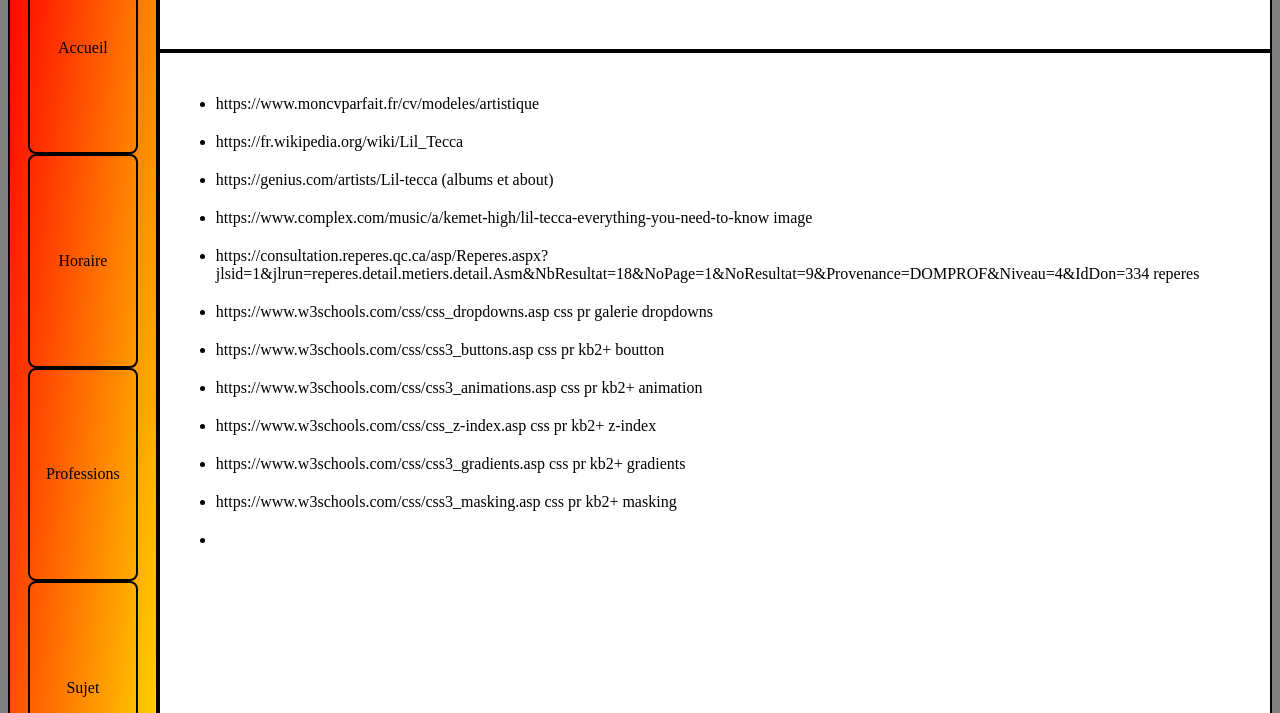
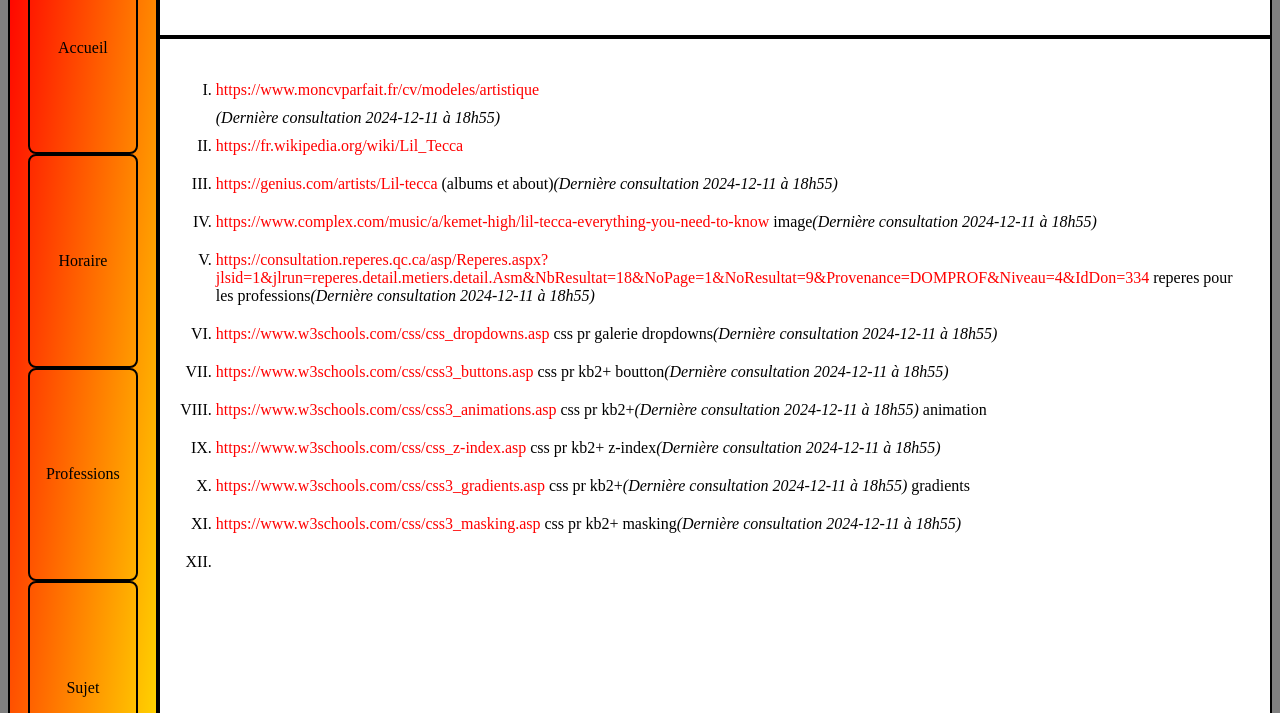
Before and after one commit to Patnay/PFI, a plain HTML site: page sources.html in a window 1280 px wide. Shown: the part 87-800 px from the top of the page. Drawn offline with Linux system fonts and the light colour scheme.

Commit message:
Finished

```diff
--- a/css/style.css
+++ b/css/style.css
@@ -1,4 +1,4 @@
-.page{
+.page {
     grid-template-columns: 1fr 1fr 9fr;
     grid-template-rows: 1fr 2fr;
     grid-template-areas:
@@ -9,22 +9,32 @@
     ;
     background-color: white;
 }
+
 .conteneur {
     margin: auto;
     display: grid;
 }
-#prof{
+
+#prof {
     grid-template-rows: 1fr 14fr;
 }
-#sujet{
+
+#sujet {
     grid-template-rows: 1fr 4fr;
 }
-#gLil{
+
+#gLil {
     grid-template-rows: 1fr 10fr;
     height: 1800px;
 }
-#kb2{
+
+#kb2 {
     grid-template-rows: 1fr 2fr;
+    height: 1300px;
+}
+
+#Sources {
+    grid-template-rows: 1fr 10fr;
     height: 1300px;
 }
 
@@ -34,9 +44,11 @@
     border-collapse: collapse;
 
 }
-#realisation{
+
+#realisation {
     padding-right: 5%;
 }
+
 nav {
     grid-area: n;
     background-image: linear-gradient(to bottom right, red, yellow);
@@ -50,7 +62,7 @@ main {
 
 header {
     grid-area: h;
-    height: ;
+
 
 }
 
@@ -84,7 +96,8 @@ nav div {
     height: 1280px;
 
 }
-#nLil{
+
+#nLil {
     height: 600px;
 }
 
@@ -138,10 +151,16 @@ li {
     padding: 10px 0px;
 }
 
-h1,h2,h3,h4,h5,h6 {
+h1,
+h2,
+h3,
+h4,
+h5,
+h6 {
     display: inline-block;
 }
-.flex{
+
+.flex {
     display: flex;
     flex-grow: 1;
     justify-content: space-around;
@@ -248,13 +267,13 @@ body {
 #francais1 {
     grid-area: f1;
     height: 2fr;
-    background-color:magenta;
+    background-color: magenta;
 }
 
 #francais2 {
     grid-area: f2;
     height: 2fr;
-    background-color:magenta;
+    background-color: magenta;
 }
 
 #web {
@@ -265,8 +284,8 @@ body {
 
 #HORRAIRE {
     display: grid;
-    grid-template-columns: repeat(5,1fr);
-    grid-template-rows: repeat(11,1fr);
+    grid-template-columns: repeat(5, 1fr);
+    grid-template-rows: repeat(11, 1fr);
     grid-template-areas:
         "m1 . ex1 po3 ."
         "m1 . ex1 po3 ."
@@ -284,7 +303,8 @@ body {
 
 
 }
-#time{
+
+#time {
     float: left;
     padding-left: 0px;
     margin-bottom: 0px;
@@ -295,101 +315,116 @@ body {
     height: 1478.48px;
 }
 
-#HORRAIRE div{
+#HORRAIRE div {
     margin-bottom: 3px;
-    color:white;
+    color: white;
     border-radius: 5%;
 }
 
-table, tr,td{
+table,
+tr,
+td {
     padding: 24px;
     border: solid black 2px;
 }
+
 tr {
     background-color: gray;
 }
-tr :nth-child(even){
+
+tr :nth-child(even) {
     background-color: white;
 }
-#galerie div{
+
+#galerie div {
 
     flex-grow: 1;
 
 
 }
-#kb2{
+
+#kb2 {
     grid-template-rows: 10% 80% 10%;
 
 }
-#galerie img{
+
+#galerie img {
     width: 128px
+}
 
-}
-#galerie figcaption{
+#galerie figcaption {
     font-size: 0;
 
 
 }
-#galerie figure:hover  figcaption{
+
+#galerie figure:hover figcaption {
 
 
     animation-name: biggerGal;
     animation-duration: 2s;
     animation-fill-mode: forwards
 }
-#galerie div{
+
+#galerie div {
 
     flex-direction: column;
     position: relative;
 
 }
 
-aside{
+aside {
     grid-area: a;
 }
 
-#lil_tecca_sujet{
+#lil_tecca_sujet {
     width: 45%;
     float: right;
 
 }
-.nameAlbum{
+
+.nameAlbum {
     padding: 0px;
     margin: 0px;
     width: 128px;
 }
-#gLil{
+
+#gLil {
     width: 66%;
 }
-ul{
+
+ul {
     width: fit-content;
 }
 
 
 @keyframes biggerGal {
-    from{    display: none;
+    from {
+        display: none;
 
         opacity: 50%;
     }
-    to{
-        display:block;
+
+    to {
+        display: block;
         font-size: small;
-        padding-right: auto;
         opacity: 100%;
         flex-basis: 100%;
 
     }
 }
-#mskLilTecca{
+
+#mskLilTecca {
     width: 35%;
     overflow-y: scroll;
     background: url(../images/Virgo_album_cover.png);
     -webkit-mask-image: radial-gradient(black rgba(255, 255, 255, 0.3));
-    mask-image: radial-gradient(black,rgba(255, 255, 255, 0.3));
+    mask-image: radial-gradient(black, rgba(255, 255, 255, 0.3));
 }
-button{
+
+button {
     border: none;
-color:white;
+    color: white;
     background-color: limegreen;
     padding: 15px 2%;
     text-align: center;
@@ -397,15 +432,24 @@ text-decoration: none;
     display: inline-block;
     font-size: 16px;
 }
- button:hover{
-    color:black;
-    box-shadow: 0 8px 16px 0 rgba(0,0,0,0.24), 0 17px 50px rgba(0,0,0,0.19);
+
+button:hover {
+    color: black;
+    box-shadow: 0 8px 16px 0 rgba(0, 0, 0, 0.24), 0 17px 50px rgba(0, 0, 0, 0.19);
 }
 
-@media (width < 1200px){
-    .page{
-        grid-template-columns: 1fr 1fr ;
-        grid-template-rows: 1fr 1fr 1fr 1fr ;
+#sources {
+    list-style: upper-roman;
+}
+
+#sources a {
+    color: red;
+}
+
+@media (width < 1200px) {
+    .page {
+        grid-template-columns: 1fr 1fr;
+        grid-template-rows: 1fr 1fr 1fr 1fr;
         grid-template-areas:
             "n n n"
             "h h h"
@@ -414,19 +458,29 @@ font-size: 16px;
 
 
     }
-    #cv{
+
+    #cv {
         height: 1700px;
     }
-    #prof{
+
+    #prof {
         height: 2150px;
     }
-    #horraire{
+
+    #horraire {
         height: 1900px;
     }
-    #sujet{
+
+    #sujet {
         height: 1000px;
     }
-   #kb2{
+
+    #kb2 {
+        height: 800px;
+        grid-template-rows: 10% 10% 70% 10%;
+    }
+
+    #Sources {
         height: 800px;
         grid-template-rows: 10% 10% 70% 10%;
     }
@@ -435,78 +489,99 @@ font-size: 16px;
 
         flex-direction: row;
         flex-grow: 1;
-        padding: 2px;;
+        padding: 2px;
+        ;
         height: min-content;
     }
+
     nav div div:hover {
         width: 10%;
         background-color: white;
 
     }
-    .margin_b{
+
+    .margin_b {
         margin-bottom: 0px;
         padding: 0px;
     }
-    #nLil{
+
+    #nLil {
         height: fit-content;
     }
-    #gLil{
+
+    #gLil {
         width: 100%;
         height: 1800px;
 
     }
-#time{
+
+    #time {
 
 
         height: 1270px;
     }
-#HORRAIRE div{
+
+    #HORRAIRE div {
         width: 85%;
         font-size: smaller;
         color: black;
 
 
     }
-#HORRAIRE{
+
+    #HORRAIRE {
         grid-template-columns: repeat(5, 1fr);
     }
 }
 
-    @media(width < 800px){
+@media(width < 800px) {
 
     nav {
 
         background-image: linear-gradient(to bottom right, blue, aqua);
 
     }
-        #HORRAIRE{
+
+    #HORRAIRE {
         grid-template-columns: repeat(5, 110px);
     }
-        #HORRAIRE div{
+
+    #HORRAIRE div {
         width: 85%;
         font-size: smaller;
         color: black;
 
 
     }
-        #time{
+
+    #time {
 
 
         height: 1430px;
     }
-        #cv{
+
+    #cv {
         height: 2000px;
     }
-        #prof{
+
+    #prof {
         height: 2850px;
     }
-        #horraire{
+
+    #horraire {
         height: 2150px;
     }
-        #sujet{
+
+    #sujet {
         height: 1200px;
     }
-       #kb2{
+
+    #kb2 {
+        height: 1000px;
+        grid-template-rows: 10% 10% 70% 10%;
+    }
+
+    #Sources {
         height: 1000px;
         grid-template-rows: 10% 10% 70% 10%;
     }
--- a/sources.html
+++ b/sources.html
@@ -1,5 +1,6 @@
 <!DOCTYPE html>
 <html lang="fr">
+
 <head>
     <meta charset="UTF-8">
     <meta name="viewport" content="width=device-width, initial-scale=1.0">
@@ -8,7 +9,7 @@
 </head>
 
 <body>
-    <div class="conteneur page" id="kb2">
+    <div class="conteneur page" id="Sources">
         <header class="cellule">
             <h1 class="center">Sources</h1>
         </header>
@@ -36,33 +37,58 @@
             </div>
         </nav>
         <main class="cellule">
-            <ul id="sources"><li>    https://www.moncvparfait.fr/cv/modeles/artistique</li>
-                <li>
-                    https://fr.wikipedia.org/wiki/Lil_Tecca</li>
-                <li>
-                    https://genius.com/artists/Lil-tecca (albums et about)</li>
-                <li>https://www.complex.com/music/a/kemet-high/lil-tecca-everything-you-need-to-know image
+            <ul id="sources">
+                <li> <a href="https://www.moncvparfait.fr/cv/modeles/artistique"
+                        target="_blank">https://www.moncvparfait.fr/cv/modeles/artistique</a></li> <em>(Dernière
+                    consultation 2024-12-11 à 18h55)</em>
+                <li> <a href="https://fr.wikipedia.org/wiki/Lil_Tecca"
+                        target="_blank">https://fr.wikipedia.org/wiki/Lil_Tecca</a>
                 </li>
-                <li>  https://consultation.reperes.qc.ca/asp/Reperes.aspx?jlsid=1&jlrun=reperes.detail.metiers.detail.Asm&NbResultat=18&NoPage=1&NoResultat=9&Provenance=DOMPROF&Niveau=4&IdDon=334 reperes
+                <li><a href="https://genius.com/artists/Lil-tecca " target="_blank">https://genius.com/artists/Lil-tecca
+                    </a>
+                    (albums et about)<em>(Dernière consultation 2024-12-11 à 18h55)</em></li>
+                <li><a href="https://www.complex.com/music/a/kemet-high/lil-tecca-everything-you-need-to-know"
+                        target="_blank">https://www.complex.com/music/a/kemet-high/lil-tecca-everything-you-need-to-know</a>
+                    image<em>(Dernière consultation 2024-12-11 à 18h55)</em>
+                </li>
+                <li> <a href="https://consultation.reperes.qc.ca/asp/Reperes.aspx?jlsid=1&jlrun=reperes.detail.metiers.detail.Asm&NbResultat=18&NoPage=1&NoResultat=9&Provenance=DOMPROF&Niveau=4&IdDon=334"
+                        target="_blank">https://consultation.reperes.qc.ca/asp/Reperes.aspx?jlsid=1&jlrun=reperes.detail.metiers.detail.Asm&NbResultat=18&NoPage=1&NoResultat=9&Provenance=DOMPROF&Niveau=4&IdDon=334</a>
+                    reperes pour les professions<em>(Dernière consultation 2024-12-11 à 18h55)</em>
+                </li>
+                <li><a href="https://www.w3schools.com/css/css_dropdowns.asp"
+                        target="_blank">https://www.w3schools.com/css/css_dropdowns.asp</a>
+                    css pr galerie dropdowns<em>(Dernière consultation 2024-12-11 à 18h55)</em>
+                </li>
+                <li><a href="https://www.w3schools.com/css/css3_buttons.asp"
+                        target="_blank">https://www.w3schools.com/css/css3_buttons.asp</a> css pr kb2+
+                    boutton<em>(Dernière consultation 2024-12-11 à 18h55)</em>
+                </li>
+                <li><a href="https://www.w3schools.com/css/css3_animations.asp"
+                        target="_blank">https://www.w3schools.com/css/css3_animations.asp</a> css pr kb2+<em>(Dernière
+                        consultation 2024-12-11 à 18h55)</em>
+                    animation
+                </li>
+                <li><a href="https://www.w3schools.com/css/css_z-index.asp"
+                        target="_blank">https://www.w3schools.com/css/css_z-index.asp</a> css pr kb2+
+                    z-index<em>(Dernière consultation 2024-12-11 à 18h55)</em>
+                </li>
+                <li><a href="https://www.w3schools.com/css/css3_gradients.asp"
+                        target="_blank">https://www.w3schools.com/css/css3_gradients.asp</a> css pr kb2+<em>(Dernière
+                        consultation 2024-12-11 à 18h55)</em>
+                    gradients
                 </li>
                 <li>
-                    https://www.w3schools.com/css/css_dropdowns.asp css pr galerie dropdowns
-                   </li>
-                <li>https://www.w3schools.com/css/css3_buttons.asp css pr kb2+ boutton
+                    <a href="https://www.w3schools.com/css/css3_masking.asp"
+                        target="_blank">https://www.w3schools.com/css/css3_masking.asp</a> css pr kb2+
+                    masking<em>(Dernière consultation 2024-12-11 à 18h55)</em>
+
                 </li>
-                <li>https://www.w3schools.com/css/css3_animations.asp   css pr kb2+ animation
-                </li>
-                <li>https://www.w3schools.com/css/css_z-index.asp css pr kb2+ z-index
-                </li>
-                <li>https://www.w3schools.com/css/css3_gradients.asp css pr kb2+ gradients
-                </li>
-                <li>
-                    https://www.w3schools.com/css/css3_masking.asp css pr kb2+ masking
-
-             </li>
-                <li></li></ul>
+                <li></li>
+            </ul>
         </main>
-        <footer class="cellule"><div class="center"><a href="sources.html">Sources</a></div></footer>
+        <footer class="cellule">
+            <div class="center"><a href="sources.html">Sources</a></div>
+        </footer>
     </div>
 </body>
 
```
Also changed, not shown: galerie.html (+18 -6 lines), horaire.html (+4 -1 lines), index.html (+3 -1 lines), kb2plus.html (+6 -4 lines), professions.html (+6 -4 lines), sujet.html (+8 -5 lines). Lines whose indentation alone changed are shown as unchanged.
